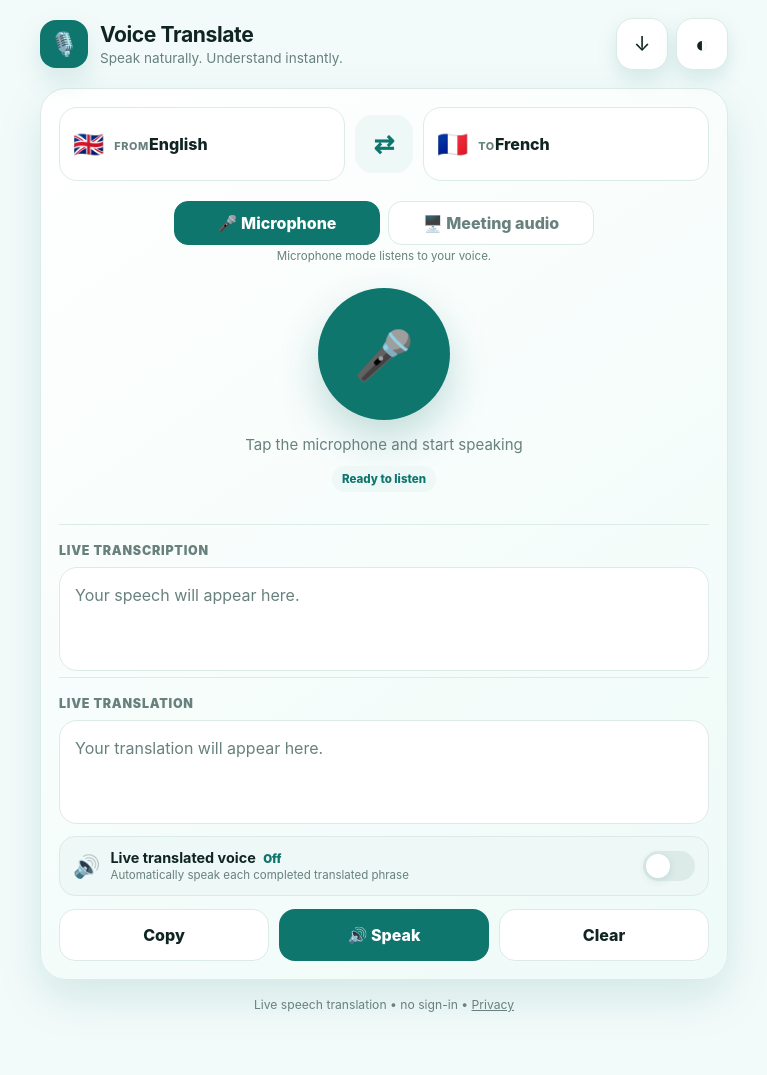
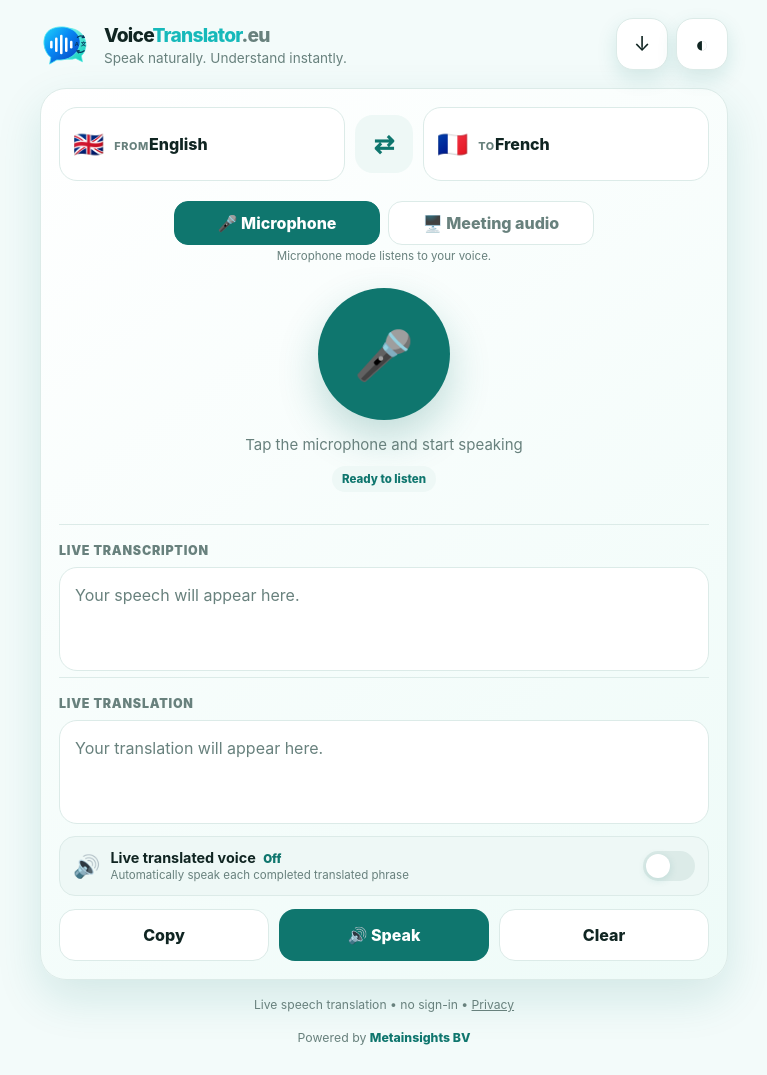
Before and after one commit to Biswa-MetaInsights/voice-translate-pwa, a website built with Vite: page index.html in a window 1280 px wide. Shown: the whole page, without its empty margins (256-1023 px from the left). Before the commit the page ends 1042 px from the top, so only its background shows below. Built offline with nearby package versions, Linux system fonts and the light colour scheme.

Commit message:
Brand VoiceTranslator.eu and add Metainsights BV attribution

```diff
--- a/index.html
+++ b/index.html
@@ -6,11 +6,11 @@
   <meta name="theme-color" content="#f3fbfa" />
   <meta name="apple-mobile-web-app-capable" content="yes" />
   <meta name="apple-mobile-web-app-status-bar-style" content="default" />
-  <meta name="apple-mobile-web-app-title" content="Voice Translate" />
+  <meta name="apple-mobile-web-app-title" content="VoiceTranslator" />
   <link rel="manifest" href="/manifest.webmanifest" />
   <link rel="icon" href="/icon.svg" type="image/svg+xml" />
   <link rel="apple-touch-icon" href="/icon.svg" />
-  <title>Voice Translate</title>
+  <title>VoiceTranslator.eu — Live Voice Translation</title>
   <style>
     :root{
       font-family:Inter,ui-sans-serif,system-ui,-apple-system,BlinkMacSystemFont,"Segoe UI",sans-serif;
@@ -29,7 +29,7 @@
     .app{max-width:720px;margin:auto;min-height:100vh;padding:max(18px,env(safe-area-inset-top)) 16px max(30px,env(safe-area-inset-bottom))}
     .topbar{display:flex;align-items:center;justify-content:space-between;gap:12px;margin-bottom:18px}
     .brand{display:flex;align-items:center;gap:12px}
-    .logo{width:48px;height:48px;border-radius:16px;background:var(--accent);color:var(--accentText);display:grid;place-items:center;font-size:23px;box-shadow:0 12px 28px var(--shadow)}
+    .logo{width:52px;height:52px;object-fit:contain;flex:none}.brand{min-width:0}.brandcopy{min-width:0}.wordmark{font-size:clamp(.88rem,3.5vw,1.2rem);font-weight:850;letter-spacing:-.04em;white-space:nowrap}.wordmark .voice{color:var(--text)}.wordmark .translator{color:#16b9ba}.wordmark .eu{color:var(--muted)}.powered{margin:18px auto 0;text-align:center;color:var(--muted);font-size:.77rem}.powered a{color:var(--accent);font-weight:800;text-decoration:none}.powered a:hover{text-decoration:underline}
     h1{font-size:1.32rem;margin:0;letter-spacing:-.02em}
     .sub{margin:3px 0 0;color:var(--muted);font-size:.85rem}
     .installLink{min-width:52px;height:52px;border:1px solid var(--line);border-radius:17px;background:var(--surface);color:var(--text);display:grid;place-items:center;text-decoration:none;font-size:20px;box-shadow:0 8px 20px var(--shadow)}.themeBtn{min-width:52px;height:52px;border:1px solid var(--line);border-radius:17px;background:var(--surface);color:var(--text);font-size:22px;box-shadow:0 8px 20px var(--shadow)}
@@ -77,7 +77,7 @@
 <body>
   <main class="app">
     <div class="topbar">
-      <div class="brand"><div class="logo">🎙️</div><div><h1>Voice Translate</h1><p class="sub">Speak naturally. Understand instantly.</p></div></div>
+      <div class="brand"><img class="logo" src="/icon.svg" alt="VoiceTranslator icon"/><div class="brandcopy"><h1 class="wordmark"><span class="voice">Voice</span><span class="translator">Translator</span><span class="eu">.eu</span></h1><p class="sub">Speak naturally. Understand instantly.</p></div></div>
       <div style="display:flex;gap:8px"><a class="installLink" href="/install.html" aria-label="Install app">↓</a><button class="themeBtn" id="themeBtn" aria-label="Choose theme">◐</button></div>
     </div>
 
@@ -101,7 +101,7 @@
       <div class="panel"><div class="sectionTitle"><span>Live transcription</span><span class="smallStatus" id="speechState"></span></div><div class="textBox placeholder" id="transcript">Your speech will appear here.</div></div>
       <div class="panel"><div class="sectionTitle"><span>Live translation</span><span class="smallStatus" id="translationState"></span></div><div class="textBox placeholder" id="translation">Your translation will appear here.</div><div class="liveVoiceRow"><div class="liveVoiceCopy"><span style="font-size:22px">🔊</span><div><strong>Live translated voice <span class="liveVoiceState" id="liveVoiceState">Off</span></strong><small>Automatically speak each completed translated phrase</small></div></div><label class="switch" aria-label="Live translated voice"><input type="checkbox" id="liveVoiceToggle"><span class="slider"></span></label></div><div class="actions"><button class="btn" id="copy">Copy</button><button class="btn primary" id="speak">🔊 Speak</button><button class="btn" id="clear">Clear</button></div></div>
     </section>
-    <div class="hint">Live speech translation • no sign-in • <a href="/privacy.html" style="color:inherit">Privacy</a></div>
+    <div class="hint">Live speech translation • no sign-in • <a href="/privacy.html" style="color:inherit">Privacy</a></div><footer class="powered">Powered by <a href="https://metainsights.eu" target="_blank" rel="noopener noreferrer">Metainsights BV</a></footer>
   </main>
 
   <div class="sheetBackdrop" id="languageSheet" aria-hidden="true"><div class="sheet"><div class="sheetHandle"></div><div class="sheetHead"><h2 id="sheetTitle">Choose language</h2><button class="closeBtn" data-close="languageSheet">×</button></div><input class="search" id="languageSearch" type="search" placeholder="Search languages…" autocomplete="off"/><div id="languageResults"></div></div></div>
```
